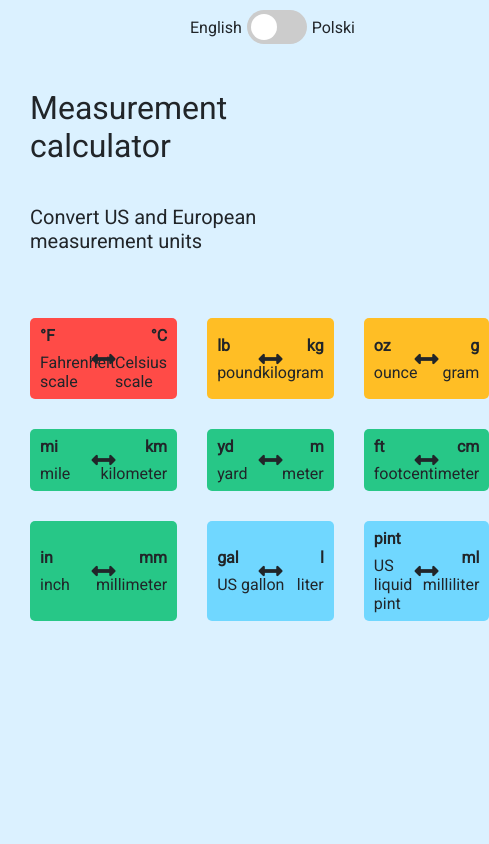
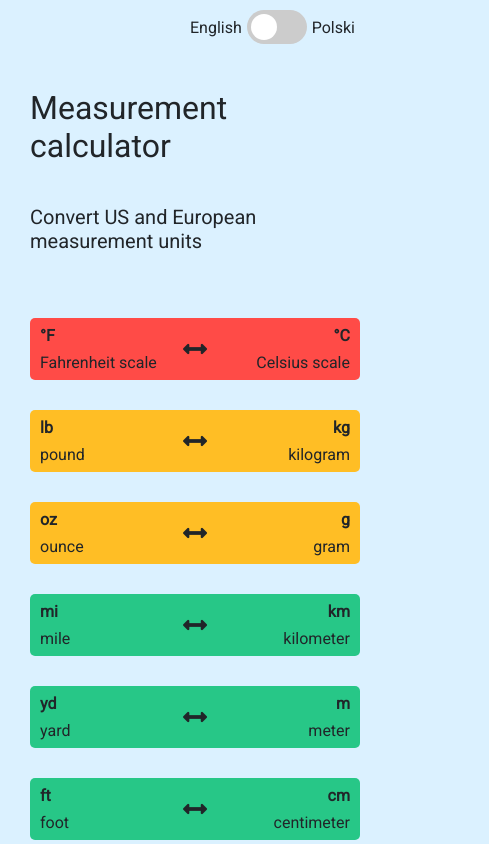
Before and after one commit to danielkoban/measurement-calculator, a Vue app: page / in a window 390 px wide. Shown: the top 844 px of the page, 489 px wide, since content can reach past the window. Built offline with nearby package versions, Linux system fonts and the light colour scheme.

Commit message:
add media queries to MeasureButtons component

```diff
--- a/src/components/MeasureButtons.vue
+++ b/src/components/MeasureButtons.vue
@@ -86,18 +86,15 @@ export default {
   font-size: 1.5rem;
 }
 
-@keyframes move {
-  0 % {
-    transform: translate(-50%, -50%);
+@media (max-width: 980px) {
+  .buttonsWrapper {
+    grid-template-columns: 1fr 1fr;
   }
-  33.33% {
-    transform: translate(-150%, -50%);
-  }
-  66.66% {
-    transform: translate(100%, -50%);
-  }
-  100% {
-    transform: translate(-50%, -50%);
+}
+
+@media (max-width: 738px) {
+  .buttonsWrapper {
+    grid-template-columns: 1fr;
   }
 }
 </style>
```
